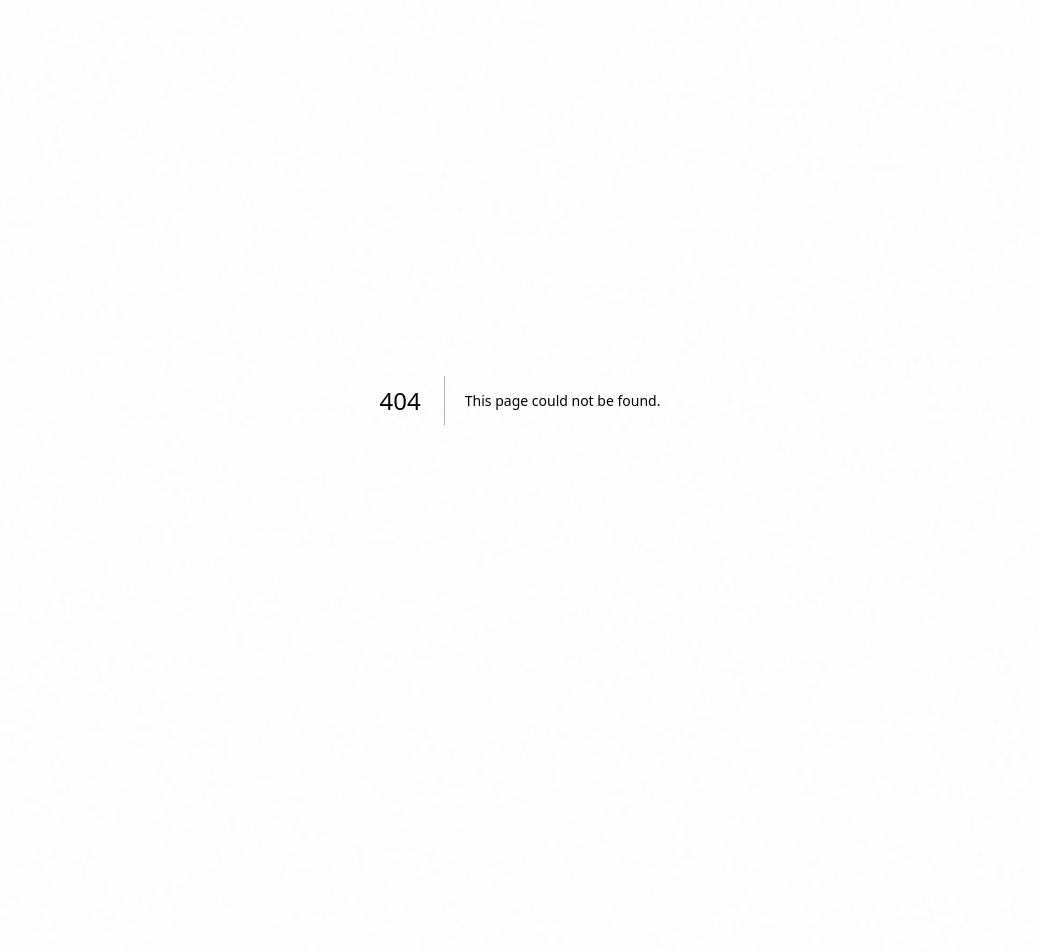
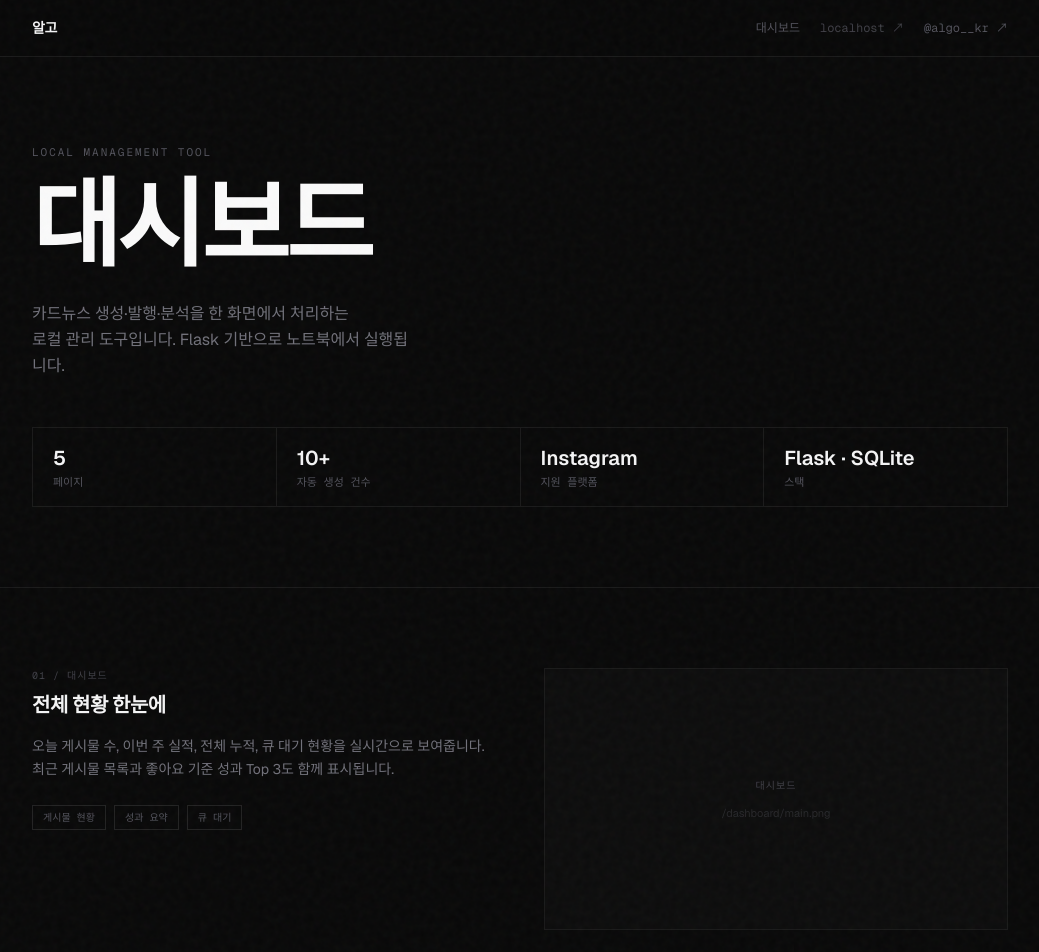
Before and after one commit to YunhuPark/algo-site, a Next.js app: page /dashboard in a window 1280 px wide. Before the commit this address had no page. Shown: the top 952 px of the page, without its empty margins (120-1159 px from the left). Before the commit the page ends 800 px from the top, so only its background shows below. Built offline with nearby package versions, Linux system fonts and the light colour scheme; no server answers.

Commit message:
add dashboard showcase page and nav link
Flask 대시보드 5개 페이지(대시보드·생성·큐·분석·설정) 기능 소개 페이지 추가
헤더에 대시보드 링크 추가

```diff
--- /dev/null
+++ b/src/app/dashboard/page.tsx
@@ -0,0 +1,191 @@
+import Header from '@/components/Header';
+import Footer from '@/components/Footer';
+import Image from 'next/image';
+import fs from 'fs';
+import path from 'path';
+
+const FEATURES = [
+  {
+    id: 'main',
+    label: '대시보드',
+    file: 'main.png',
+    title: '전체 현황 한눈에',
+    desc: '오늘 게시물 수, 이번 주 실적, 전체 누적, 큐 대기 현황을 실시간으로 보여줍니다. 최근 게시물 목록과 좋아요 기준 성과 Top 3도 함께 표시됩니다.',
+    tags: ['게시물 현황', '성과 요약', '큐 대기'],
+  },
+  {
+    id: 'generate',
+    label: '생성',
+    file: 'generate.png',
+    title: '수동 카드뉴스 생성',
+    desc: '주제를 입력하면 Tavily로 최신 기사를 수집하고 GPT-4o가 스크립트를 작성합니다. 생성 진행 상황을 실시간 로그로 확인하고, 완료 후 미리보기 및 Instagram 발행까지 한 화면에서 처리할 수 있습니다.',
+    tags: ['주제 입력', '실시간 로그', '미리보기', '즉시 발행'],
+  },
+  {
+    id: 'queue',
+    label: '큐',
+    file: 'queue.png',
+    title: '예약 큐 관리',
+    desc: '생성할 주제를 미리 큐에 쌓아두면 자동화 엔진이 순서대로 처리합니다. GPT가 오늘의 트렌드에 맞는 주제를 자동으로 추천하는 기능도 포함되어 있습니다.',
+    tags: ['주제 예약', 'AI 주제 추천', '우선순위 조정'],
+  },
+  {
+    id: 'analytics',
+    label: '분석',
+    file: 'analytics.png',
+    title: '성과 분석',
+    desc: 'Instagram Graph API로 수집한 좋아요·댓글·저장·도달 데이터를 테이블과 차트로 시각화합니다. 어떤 주제와 앵글이 반응이 좋은지 데이터로 확인하고 다음 콘텐츠에 반영합니다.',
+    tags: ['좋아요·댓글·저장', '앵글별 비교', '트렌드 차트'],
+  },
+  {
+    id: 'settings',
+    label: '설정',
+    file: 'settings.png',
+    title: '페르소나 & API 설정',
+    desc: '브랜드 톤, 타겟 독자, 색상 스키마 등 persona.json을 웹에서 직접 편집할 수 있습니다. Instagram·OpenAI·Tavily API 키 현황도 한 화면에서 확인됩니다.',
+    tags: ['페르소나 편집', 'API 키 현황', '브랜드 설정'],
+  },
+];
+
+function hasScreenshot(file: string): boolean {
+  try {
+    const p = path.join(process.cwd(), 'public', 'dashboard', file);
+    return fs.existsSync(p);
+  } catch {
+    return false;
+  }
+}
+
+export default function DashboardPage() {
+  const featuresWithState = FEATURES.map((f) => ({
+    ...f,
+    hasImg: hasScreenshot(f.file),
+  }));
+
+  return (
+    <div className="min-h-screen bg-[#090909] text-zinc-100">
+      <Header />
+
+      {/* ── Hero ─────────────────────────────────────── */}
+      <section className="max-w-5xl mx-auto px-6 pt-36 pb-20">
+        <p className="text-[11px] font-mono text-zinc-600 tracking-[0.18em] uppercase mb-5">
+          Local Management Tool
+        </p>
+        <h1
+          className="font-semibold text-zinc-50 leading-[0.92] tracking-[-0.04em] mb-8"
+          style={{ fontSize: 'clamp(48px, 8vw, 96px)' }}
+        >
+          대시보드
+        </h1>
+        <p className="text-base text-zinc-500 max-w-sm leading-relaxed">
+          카드뉴스 생성·발행·분석을 한 화면에서 처리하는
+          <br />
+          로컬 관리 도구입니다. Flask 기반으로 노트북에서 실행됩니다.
+        </p>
+
+        {/* 요약 스탯 */}
+        <div className="mt-12 grid grid-cols-2 sm:grid-cols-4 gap-px bg-[#1a1a1a] border border-[#1a1a1a]">
+          {[
+            { label: '페이지', value: '5' },
+            { label: '자동 생성 건수', value: '10+' },
+            { label: '지원 플랫폼', value: 'Instagram' },
+            { label: '스택', value: 'Flask · SQLite' },
+          ].map(({ label, value }) => (
+            <div key={label} className="bg-[#090909] px-5 py-4">
+              <p className="text-xl font-semibold text-zinc-100 mb-0.5">{value}</p>
+              <p className="text-[11px] font-mono text-zinc-600">{label}</p>
+            </div>
+          ))}
+        </div>
+      </section>
+
+      {/* ── 기능 상세 ─────────────────────────────────── */}
+      <section className="border-t border-[#1a1a1a]">
+        <div className="max-w-5xl mx-auto px-6 py-20 space-y-24">
+          {featuresWithState.map((f, i) => (
+            <div
+              key={f.id}
+              className={`grid grid-cols-1 md:grid-cols-2 gap-12 items-start ${
+                i % 2 === 1 ? 'md:[&>*:first-child]:order-2' : ''
+              }`}
+            >
+              {/* 텍스트 */}
+              <div>
+                <p className="text-[10px] font-mono text-zinc-700 mb-2 uppercase tracking-widest">
+                  {String(i + 1).padStart(2, '0')} / {f.label}
+                </p>
+                <h2 className="text-xl font-semibold text-zinc-100 mb-4 tracking-tight">
+                  {f.title}
+                </h2>
+                <p className="text-sm text-zinc-500 leading-relaxed mb-6">{f.desc}</p>
+                <div className="flex flex-wrap gap-2">
+                  {f.tags.map((tag) => (
+                    <span
+                      key={tag}
+                      className="text-[10px] font-mono text-zinc-600 border border-[#222] px-2.5 py-1"
+                    >
+                      {tag}
+                    </span>
+                  ))}
+                </div>
+              </div>
+
+              {/* 스크린샷 또는 플레이스홀더 */}
+              <div className="border border-[#1a1a1a] overflow-hidden">
+                {f.hasImg ? (
+                  <Image
+                    src={`/dashboard/${f.file}`}
+                    alt={f.title}
+                    width={960}
+                    height={600}
+                    className="w-full h-auto"
+                    unoptimized
+                  />
+                ) : (
+                  <div className="bg-[#0d0d0d] aspect-video flex flex-col items-center justify-center gap-3">
+                    <p className="text-[10px] font-mono text-zinc-700 uppercase tracking-widest">
+                      {f.label}
+                    </p>
+                    <p className="text-[11px] text-zinc-800">
+                      /dashboard/{f.file}
+                    </p>
+                  </div>
+                )}
+              </div>
+            </div>
+          ))}
+        </div>
+      </section>
+
+      {/* ── 기술 노트 ─────────────────────────────────── */}
+      <section className="border-t border-[#1a1a1a]">
+        <div className="max-w-5xl mx-auto px-6 py-20">
+          <p className="text-[11px] font-mono text-zinc-700 tracking-[0.15em] uppercase mb-3">
+            Architecture
+          </p>
+          <h2 className="text-2xl font-semibold tracking-tight text-zinc-100 mb-10">
+            어떻게 동작하나요
+          </h2>
+          <div className="bg-[#0d0d0d] border border-[#1a1a1a] p-6">
+            <pre className="text-[12px] font-mono text-zinc-400 leading-relaxed overflow-x-auto whitespace-pre">
+{`# start_services.bat 실행 시 자동 시작
+Flask dashboard  →  localhost:5001
+Proxy router     →  localhost:9000
+ngrok tunnel     →  image.ngrok-free.dev → :9000
+
+# 대시보드에서 "생성 시작" 클릭 시
+1. Tavily API    →  최신 기사 수집 + 전문 추출
+2. GPT-4o        →  6장 스크립트 생성 (앵글 선택 + 팩트체크)
+3. DALL-E 3      →  배경 이미지 생성
+4. Pillow        →  1080×1350px 카드 렌더링
+5. Instagram API →  캐러셀 자동 업로드
+6. SQLite DB     →  게시물 이력 + 성과 데이터 저장`}
+            </pre>
+          </div>
+        </div>
+      </section>
+
+      <Footer />
+    </div>
+  );
+}
--- a/src/components/Header.tsx
+++ b/src/components/Header.tsx
@@ -1,11 +1,24 @@
+import Link from 'next/link';
+
 export default function Header() {
   const dashboardUrl = process.env.NEXT_PUBLIC_DASHBOARD_URL;
 
   return (
     <header className="fixed top-0 left-0 right-0 z-50 border-b border-[#1a1a1a] bg-[#090909]/80 backdrop-blur-md">
       <div className="max-w-5xl mx-auto px-6 h-14 flex items-center justify-between">
-        <span className="text-sm font-semibold tracking-tight text-zinc-100">알고</span>
+        <Link
+          href="/"
+          className="text-sm font-semibold tracking-tight text-zinc-100 hover:text-zinc-300 transition-colors duration-200"
+        >
+          알고
+        </Link>
         <div className="flex items-center gap-5">
+          <Link
+            href="/dashboard"
+            className="text-xs font-mono text-zinc-600 hover:text-zinc-300 transition-colors duration-200"
+          >
+            대시보드
+          </Link>
           {dashboardUrl && (
             <a
               href={dashboardUrl}
@@ -13,7 +26,7 @@ export default function Header() {
               rel="noopener noreferrer"
               className="text-xs font-mono text-zinc-700 hover:text-zinc-400 transition-colors duration-200"
             >
-              대시보드 ↗
+              localhost ↗
             </a>
           )}
           <a
```
